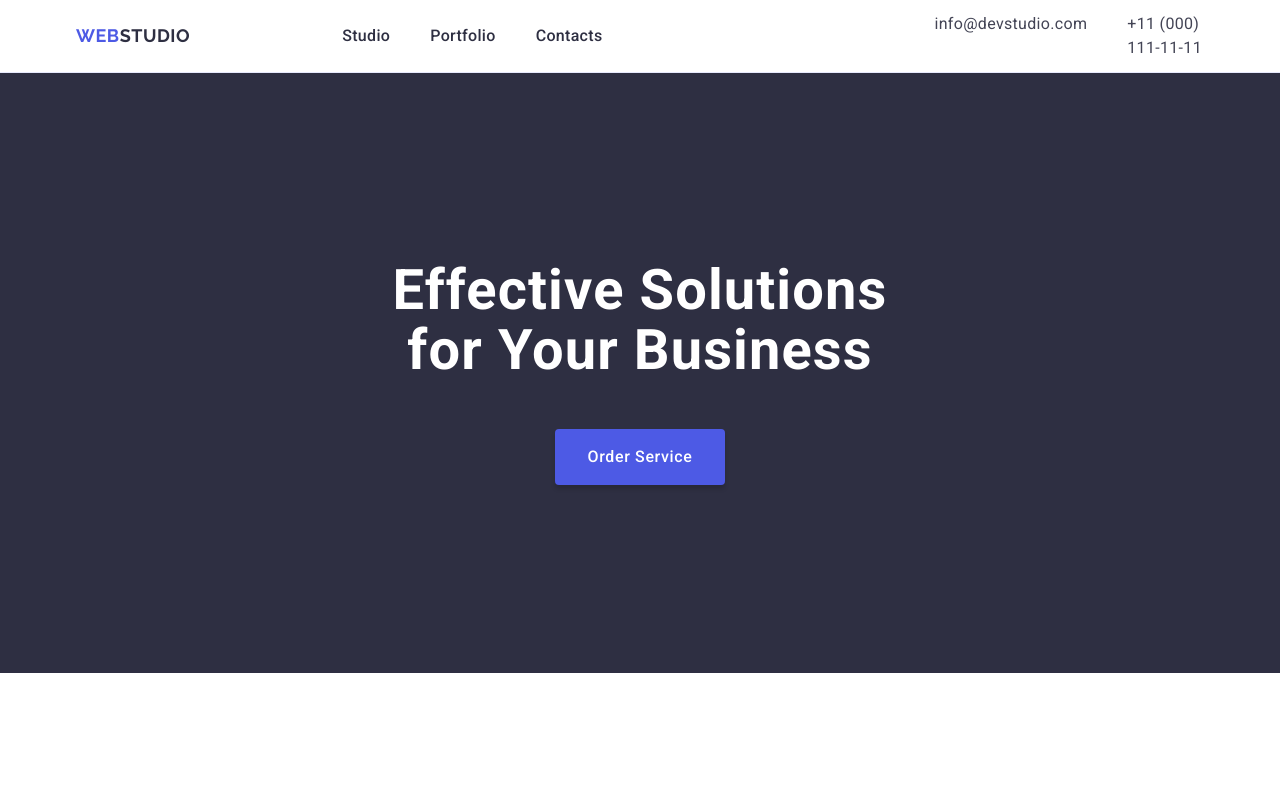
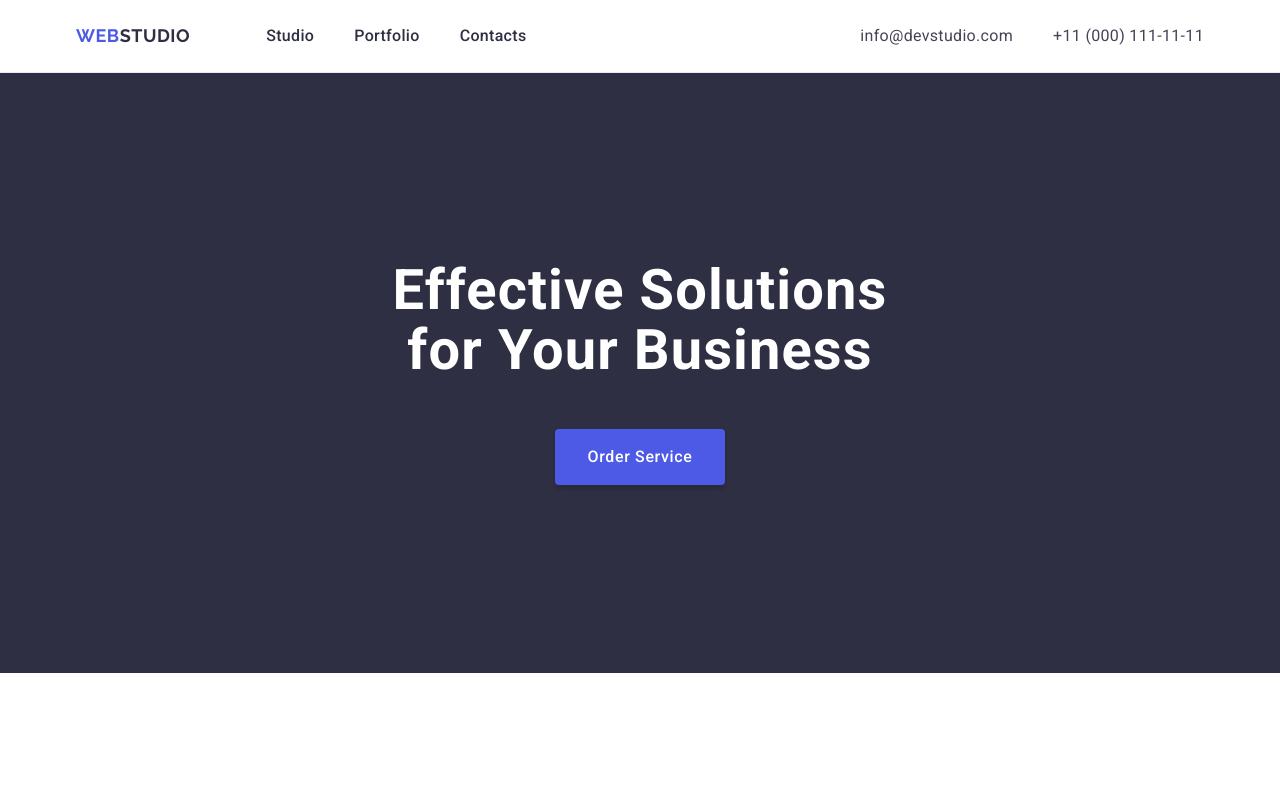
Before and after one commit to Mishka56/goit-markup-hw-03, a plain HTML site: page index.html in a window 1280 px wide. Shown: the top 789 px of the page. Drawn offline with nearby package versions, Linux system fonts and the light colour scheme.

Commit message:
hw-03
допрацювання за ментором

```diff
--- a/css/style.css
+++ b/css/style.css
@@ -68,8 +68,6 @@ header {
 .header-menu {
 	display: flex;
 	gap: 40px;
-	margin-left: 76px;
-	margin-right: 332px;
 }
 
 button {
@@ -206,7 +204,6 @@ address {
 .our-team {
 	background-color: #f4f4fd;
 	padding: 120px 0;
-	margin-bottom: 72px;
 }
 
 .our-team-item {
```
